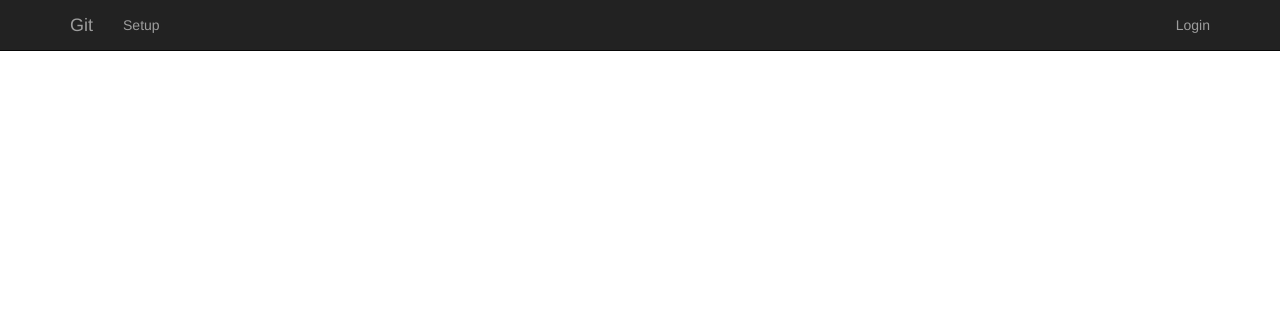
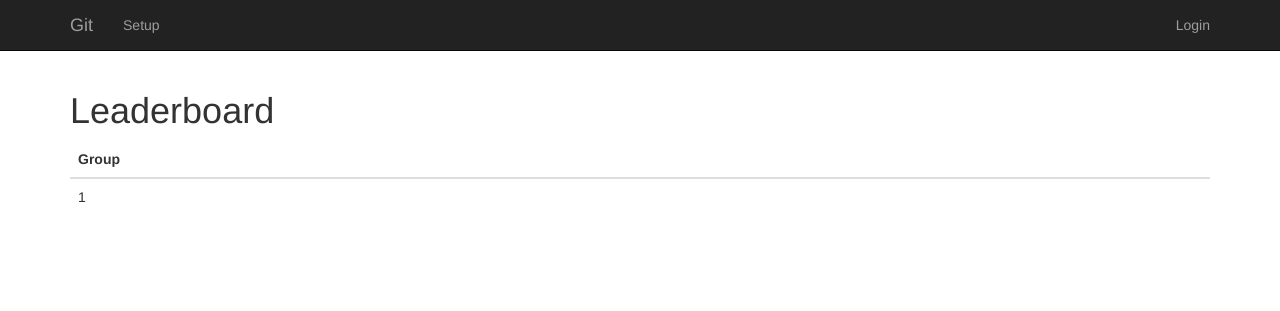
Before and after one commit to eyolfson/site-ecegit, a Django app: template templates/ece459/assignment.html in a window 1280 px wide. Shown: the top 311 px of the page. Run offline with Django 3.2, Linux system fonts and the light colour scheme; the template is opened without the code that fills it: most values are stand-ins (such as "Sample title", 1, 10 or a date in 2020); some libraries are stand-ins or nearby versions.

Commit message:
Added group display on assignment page

```diff
--- a/ece459/views.py
+++ b/ece459/views.py
@@ -13,7 +13,8 @@ from ece459.utils import gitolite_creator_call, is_ece459_student
 def assignment(request, slug):
     a = get_object_or_404(Assignment, slug=slug)
     username = request.user.username
-    c = {'is_student': is_ece459_student(username)}
+    c = {'is_student': is_ece459_student(username),
+         'groups': Group.objects.filter(assignment=a)}
     if c['is_student']:
         try:
             g = request.user.ece459_groups.get(assignment=a)
--- a/templates/ece459/assignment.html
+++ b/templates/ece459/assignment.html
@@ -39,4 +39,25 @@
   {% endif %}
 {% endif %}
 
+{% if groups %}
+<h1>Leaderboard</h1>
+
+<div class="table-responsive">
+  <table class="table table-hover">
+    <thead>
+      <tr>
+        <th>Group</th>
+      </tr>
+    </thead>
+    <tbody>
+{% for group in groups %}
+      <tr>
+        <td>{{ group.pk }}</td>
+      </tr>
+{% endfor %}
+    </tbody>
+  </table>
+</div>
+{% endif %}
+
 {% endblock %}
```
